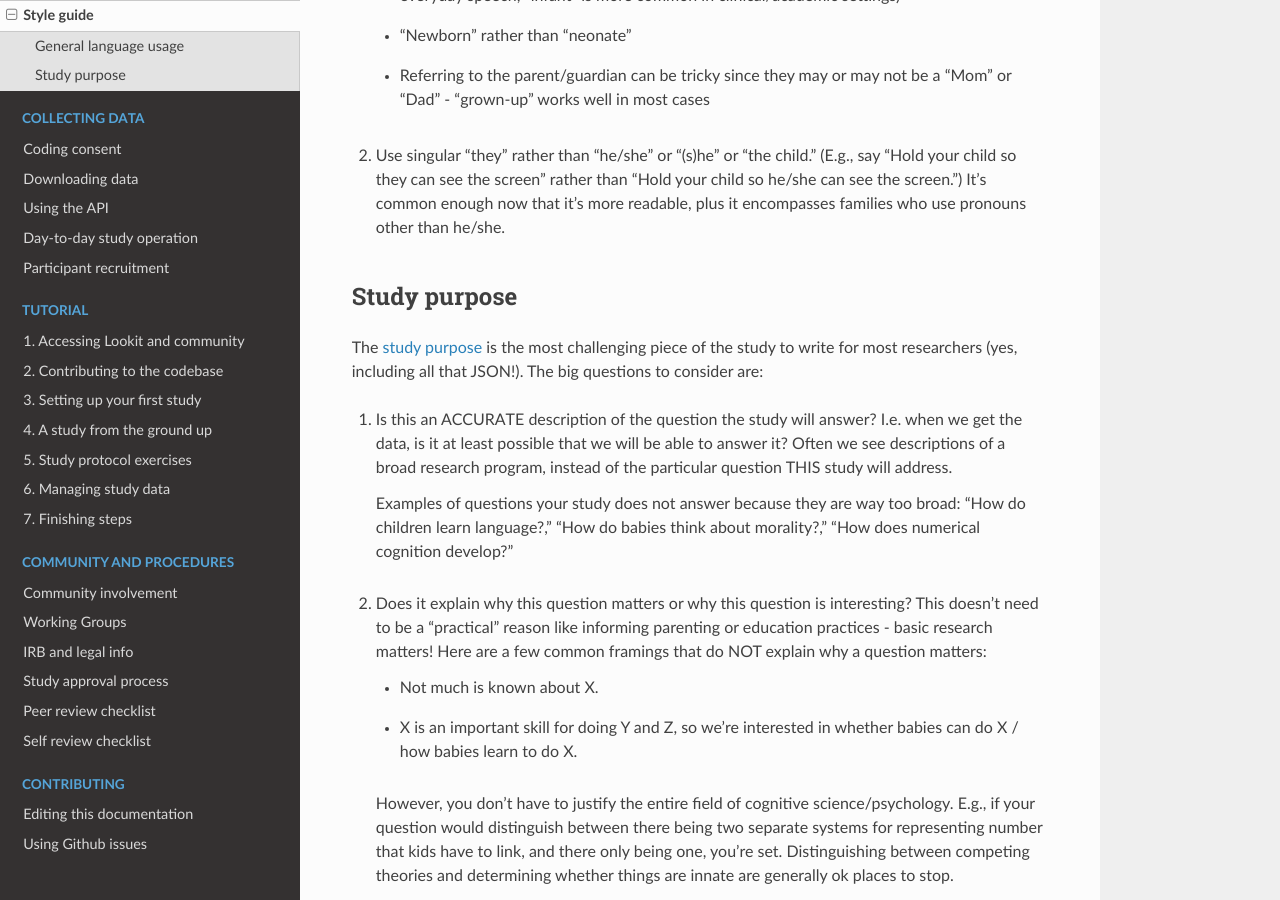
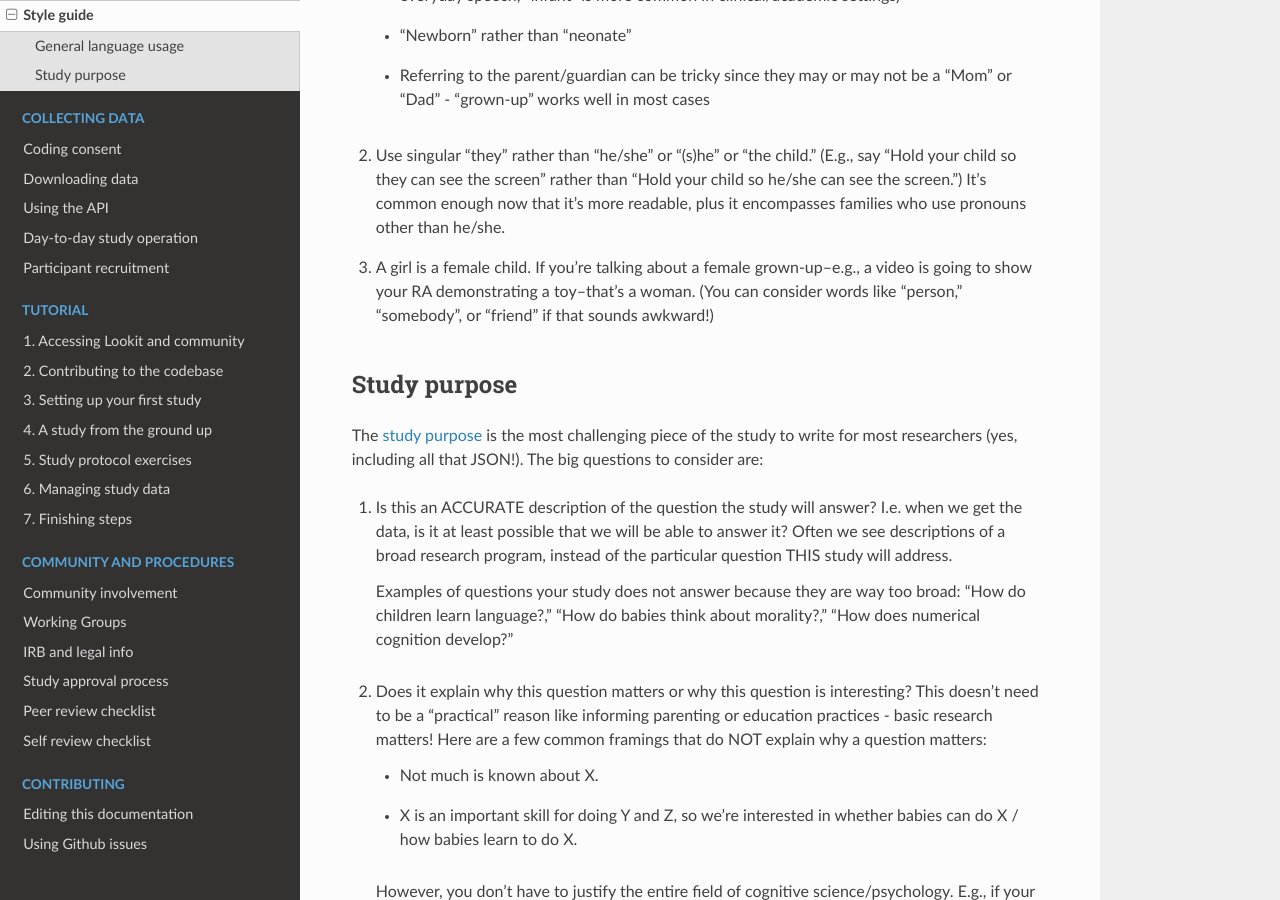
Before and after one commit to lookit/lookit-docs, a Sphinx documentation site: the page built from docs/source/researchers-style-guide.rst, in a window 1280 px wide and 900 px high, scrolled down 368 px. Built offline with Sphinx 7.4.7 and the Read the Docs theme 2.0.0, drawn with Linux system fonts in a browser that asks for light colours.

Commit message:
add girl/woman to style guide

```diff
--- a/docs/source/researchers-style-guide.rst
+++ b/docs/source/researchers-style-guide.rst
@@ -20,6 +20,8 @@ General language usage
 
 2. Use singular "they" rather than "he/she" or "(s)he" or "the child." (E.g., say "Hold your child so they can see the screen" rather than "Hold your child so he/she can see the screen.") It's common enough now that it's more readable, plus it encompasses families who use pronouns other than he/she.
 
+3. A girl is a female child. If you're talking about a female grown-up--e.g., a video is going to show your RA demonstrating a toy--that's a woman. (You can consider words like "person," "somebody", or "friend" if that sounds awkward!)
+
 ==========================
 Study purpose
 ==========================
```
